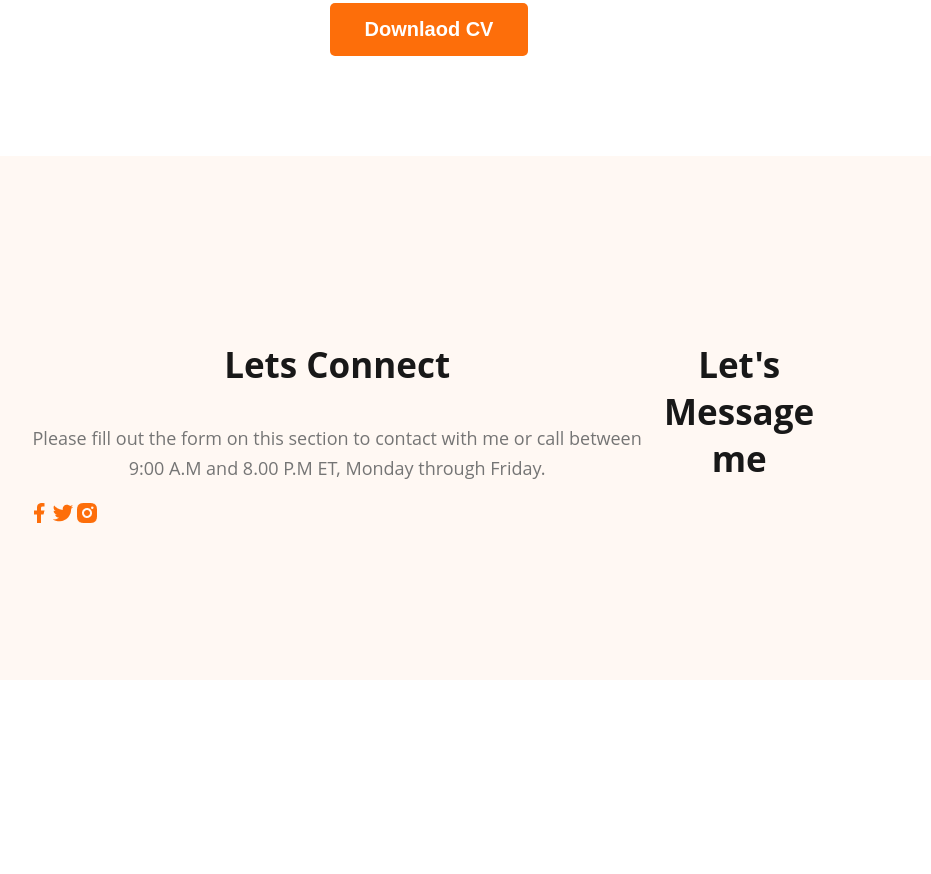
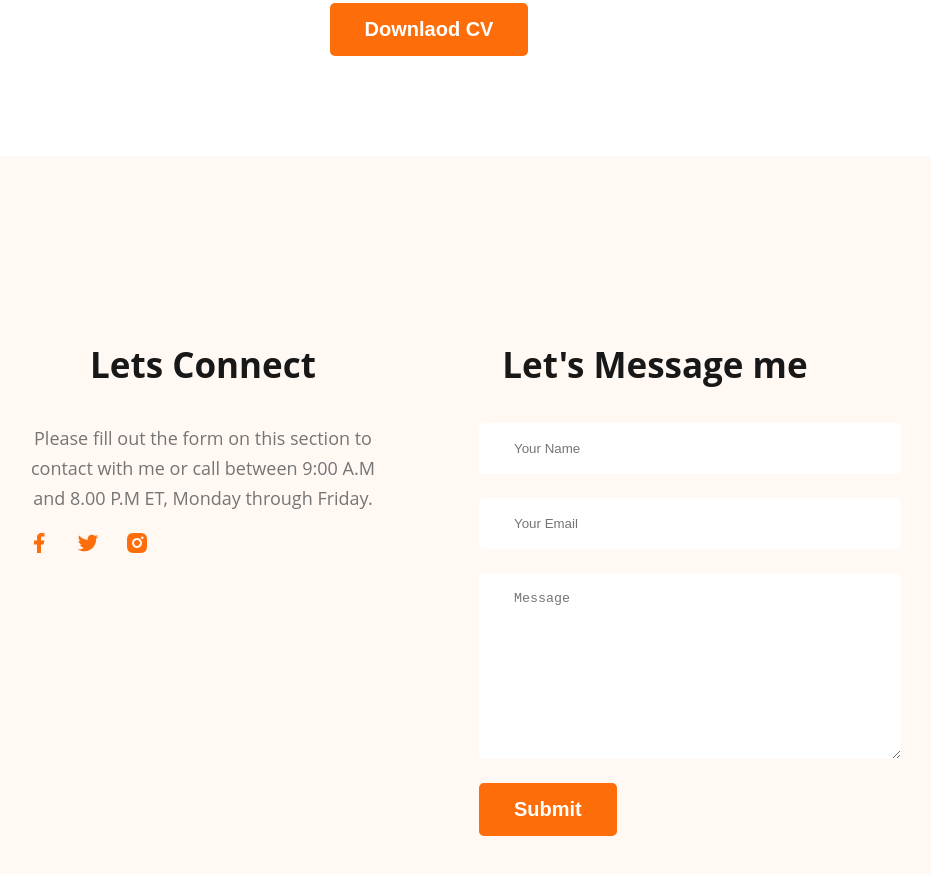
Before and after one commit to Coeditor5852/developer-portfolio, a plain HTML site: page index.html in a window 1280 px wide. Shown: the part 3303-4177 px from the top of the page, without its empty margins (211-1142 px from the left). Before the commit the page ends 3991 px from the top, so only its background shows below. Drawn offline with Linux system fonts and the light colour scheme; a web font is replaced by a local one.

Commit message:
finished the footer section with contact form

```diff
--- a/index.html
+++ b/index.html
@@ -154,6 +154,12 @@
         </div>
         <div class="footer-column">
             <h3 class="section-title">Let's Message me</h3>
+            <form class="contact" action="">
+                <input type="text" placeholder="Your Name">
+                <input type="email" name="" id="" placeholder="Your Email">
+                <textarea name="" id="" cols="30" rows="10" placeholder="Message"></textarea>
+                <input class="btn-primary" type="submit" value="Submit">
+            </form>
         </div>
     </footer>
 </body>
--- a/styles/portfolio.css
+++ b/styles/portfolio.css
@@ -180,12 +180,12 @@ main section {
 }
 
 .resume-item-title {
-    color:#474747;
+    color: #474747;
     font-size: 25px;
     font-weight: 700;
 }
 
-.resume-item-institute{
+.resume-item-institute {
     margin-bottom: 20px;
     margin-top: 0px;
 }
@@ -195,19 +195,40 @@ main section {
     color: #757575;
 }
 
-.resume-container hr{
+.resume-container hr {
     margin: 30px;
 }
 
-.download-cv{
+.download-cv {
     text-align: center;
     margin-top: 50px;
 }
 
 /* footer style */
-footer{
+footer {
     display: flex;
+    gap: 100px;
     background: #FFF8F3;
     margin-top: 100px;
     padding: 150px 230px;
 }
+
+.footer-column {
+    width: 50%;
+}
+
+.social-links a{
+    margin-right: 25px;
+}
+
+.contact input[type="text"],input[type="email"],
+textarea {
+    display: block;
+    margin-bottom: 24px;
+    padding: 18px 35px;
+    color: #757575;
+    border-radius: 5px;
+    background:White;
+    border: 0;
+    width: 100%;
+}
```
